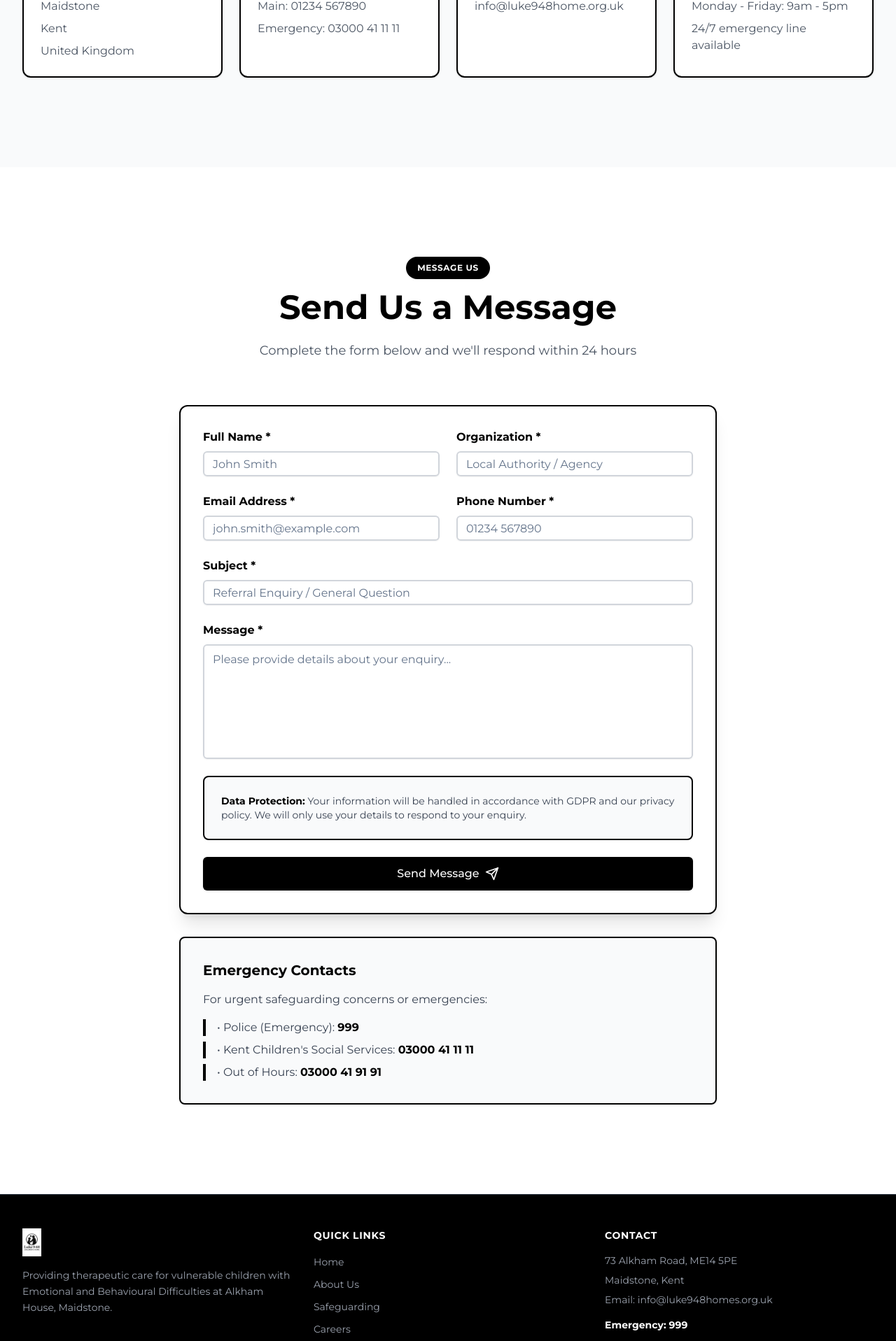
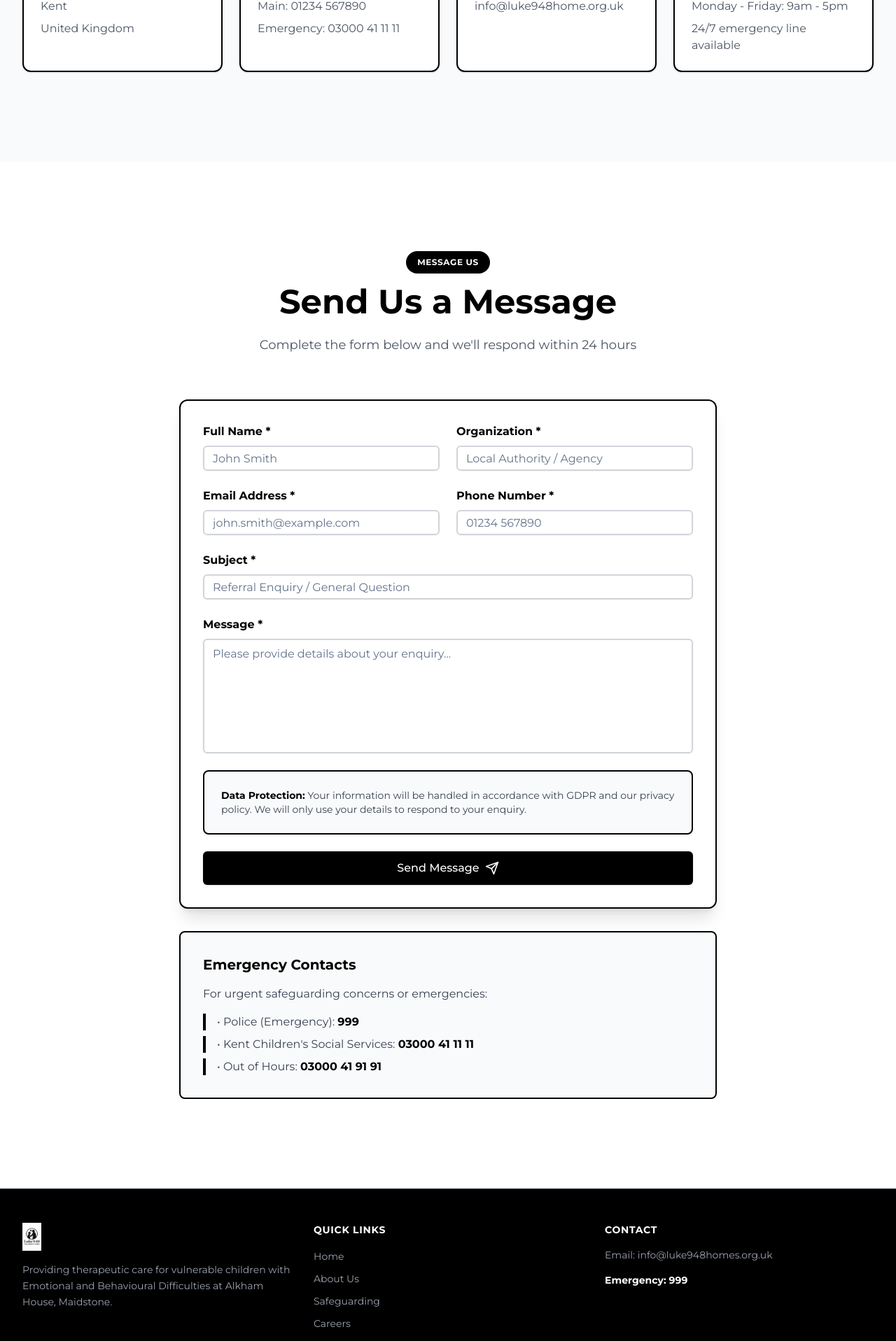
Before and after one commit to ogmaths/LUKE948, a React (Vite) app: page /contact in a window 1280 px wide. Shown: the part 870-2787 px from the top of the page at 70% size. Built offline with nearby package versions, Linux system fonts and the light colour scheme.

Commit message:
removed address

```diff
--- a/src/components/Layout.tsx
+++ b/src/components/Layout.tsx
@@ -134,8 +134,6 @@ export default function Layout({ children }: LayoutProps) {
             <div>
               <h3 className="text-sm font-bold mb-4 uppercase tracking-wider">Contact</h3>
               <ul className="space-y-2 text-gray-400 text-sm">
-                <li>73 Alkham Road, ME14 5PE</li>
-                <li>Maidstone, Kent</li>
                 <li>Email: info@luke948homes.org.uk</li>
                 <li className="pt-2">
                   <span className="text-white font-bold">Emergency: 999</span>
--- a/src/pages/AboutPage.tsx
+++ b/src/pages/AboutPage.tsx
@@ -113,7 +113,7 @@ export default function AboutPage() {
                   </div>
                   <h3 className="text-lg sm:text-xl font-bold text-black group-hover:text-white mb-2 sm:mb-3 transition-colors">Alkham House</h3>
                   <p className="text-sm sm:text-base text-gray-600 group-hover:text-gray-300 transition-colors">
-                    73 Alkham Road, ME14 5PE — our purpose-built home for one child
+                    — our purpose-built home for one child
                   </p>
                 </CardContent>
               </Card>
@@ -146,7 +146,7 @@ export default function AboutPage() {
             <div className="bg-gray-50 border-2 border-black rounded-lg p-6 sm:p-8 md:p-12">
               <div className="prose prose-lg max-w-none">
                 <p className="text-lg sm:text-xl text-gray-700 leading-relaxed mb-4 sm:mb-6">
-                  Luke 9:48 Homes was established with the purpose of delivering bespoke, client-centred services by offering targeted support for vulnerable children. We operate as a children's home under one registration — <strong>Alkham House</strong> at 73 Alkham Road, ME14 5PE — registered under the Emotional and Behavioural category.
+                  Luke 9:48 Homes was established with the purpose of delivering bespoke, client-centred services by offering targeted support for vulnerable children. We operate as a children's home under one registration — <strong>Alkham House</strong> — registered under the Emotional and Behavioural category.
                 </p>
                 <p className="text-base sm:text-lg text-gray-600 leading-relaxed mb-4 sm:mb-6">
                   Our home is specifically designed to meet the needs of one child presenting with communication difficulties, sensory needs, emotional distress, and behavioural challenges linked to neurodevelopmental conditions, on a medium-to-long-term basis. We support looked after children aged 11 to 16 who are judged as particularly vulnerable by children's social care.
--- a/src/pages/ContactPage.tsx
+++ b/src/pages/ContactPage.tsx
@@ -55,7 +55,7 @@ export default function ContactPage() {
     {
       icon: MapPin,
       title: "Location",
-      details: ["Maidstone", "Kent", "United Kingdom"],
+      details: ["Kent", "United Kingdom"],
     },
     {
       icon: Phone,
--- a/src/pages/HomePage.tsx
+++ b/src/pages/HomePage.tsx
@@ -30,7 +30,6 @@ export default function HomePage() {
   const stats = [
     { icon: Target, value: "100%", label: "Ofsted Compliant" },
     { icon: Award, value: "24/7", label: "Therapeutic Support" },
-    { icon: Sparkles, value: "2", label: "Young People" },
   ];
 
   return (
@@ -136,7 +135,7 @@ export default function HomePage() {
                   Alkham House, Maidstone
                 </h2>
                 <p className="text-base sm:text-lg text-gray-600 leading-relaxed">
-                  Our home at 73 Alkham Road (ME14 5PE) provides a therapeutic and structured living environment for children who may require additional support to promote safety, consistency, emotional wellbeing, and long-term stability.
+                  Our home provides a therapeutic and structured living environment for children who may require additional support to promote safety, consistency, emotional wellbeing, and long-term stability.
                 </p>
               </div>
 
```
